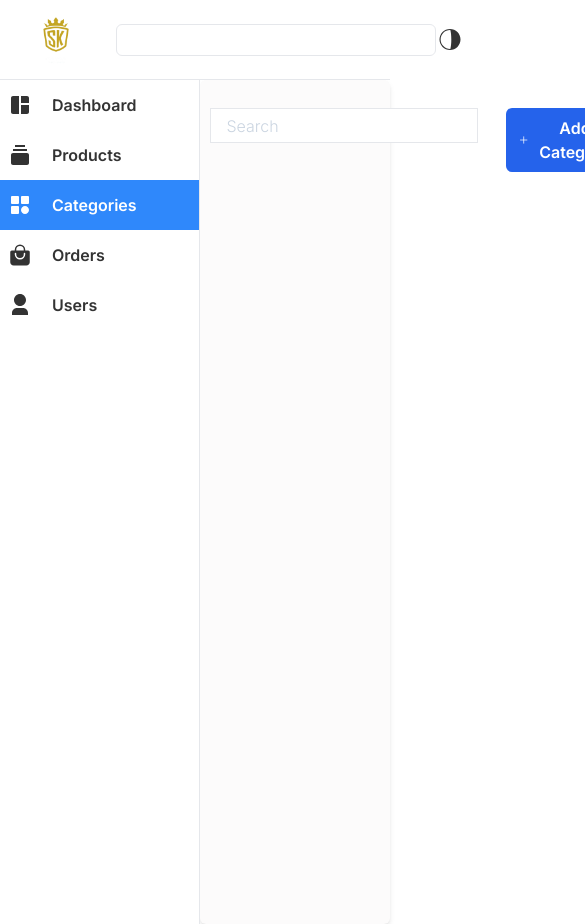
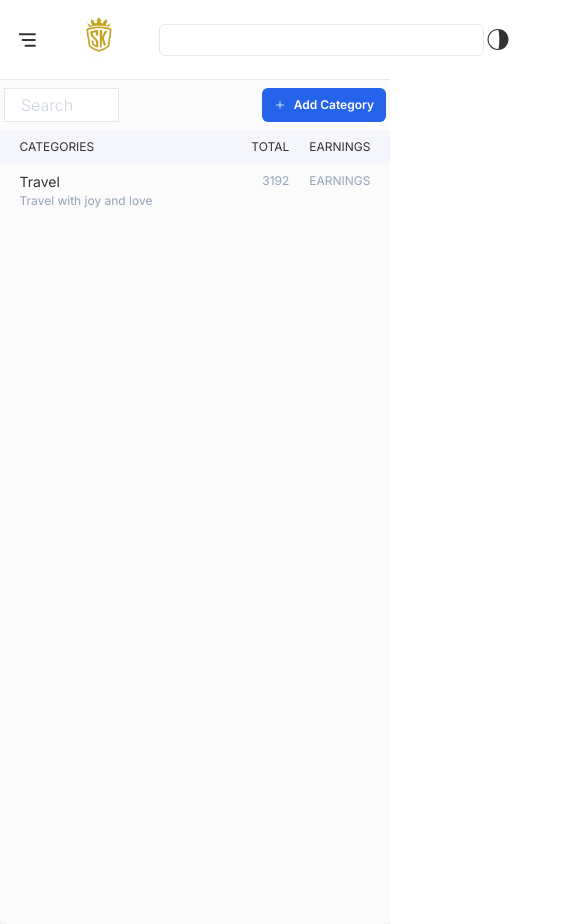
Before and after one commit to midhuun/sri-sk-home-appliances, a Next.js app: page /admin/categories in a window 390 px wide. Shown: the top 924 px of the page, 585 px wide, since content can reach past the window. Built offline with nearby package versions, Linux system fonts and the light colour scheme.

Commit message:
Added responsive design for admin category

```diff
--- a/app/admin/categories/page.tsx
+++ b/app/admin/categories/page.tsx
@@ -2,14 +2,32 @@ import { IoAddOutline } from "react-icons/io5";
 const Categories = () => {
   return (
     <div className='shadow-md bg-[#fcfbfb] dark:text-white  dark:bg-[#1a1e16] min-h-screen rounded-md '>
-      <div className="flex px-[5%] py-7 justify-between gap-7">
-        <input placeholder='Search' className='dark:bg-[#23271e] px-4 font-light placeholder:text-slate-300  dark:placeholder:text-slate-500 border h-[35px] dark:border-[#272b23]' type="text" name="" id="" />
+      <div className="flex px-1 lg:px-[5%] py-2 lg:py-7 justify-between gap-3 lg:gap-7">
+        <input placeholder='Search' className='dark:bg-[#23271e] w-[30%] px-4 font-light placeholder:text-slate-300  dark:placeholder:text-slate-500 border lg:h-[35px] dark:border-[#272b23]' type="text" name="" id="" />
         <div className="">
-          <button className='px-3 flex items-center justify-center bg-blue-600 font-semibold text-white gap-2 py-2 rounded-md'>
+          <button className='px-3 text-[12px] lg:text-md flex items-center justify-center bg-blue-600 font-semibold text-white gap-2 py-2 rounded-md'>
             <IoAddOutline fontWeight={800} />
             Add Category</button>
         </div>
       </div>
+      <div className="flex lg:text-sm  text-[12px] py-2 dark:bg-[#282d22] bg-[#f5f6fb] justify-between px-[5%]">
+            <p className="uppercase">Categories</p>
+            <div className="flex lg:text-sm text-[12px] uppercase  gap-5">
+              <p>Total</p>
+              <p>Earnings</p>
+            </div>
+        </div>
+        <div className="flex  lg:text-sm text-[12px] py-2  justify-between px-[5%]">
+          <div>
+          <p className="text-sm">Travel</p>
+          <p className=" text-[12px] text-slate-400 ">Travel with joy and love</p>
+          </div>
+
+            <div className="flex text-slate-400 lg:text-sm text-[12px] uppercase  gap-5">
+              <p>3192</p>
+              <p>Earnings</p>
+            </div>
+        </div>
     </div>
   )
 }
--- a/app/admin/layout.tsx
+++ b/app/admin/layout.tsx
@@ -1,14 +1,18 @@
-
+"use client";
 import ThemeSwitch from "../context/ThemeSwitch"
 import Image from "next/image"
-import Link from 'next/link';
+
+import { TbMenuDeep } from "react-icons/tb";
+
 import Links from "./links";
+import { useState } from "react";
 const layout = ({children}:{children:React.ReactNode}) => {
+  const [isnavOpen,setIsNavOpen]  =useState(false)
   return (
     <>
         <div className="flex fixed border-b z-[1000] dark:bg-[#181C14] bg-white  dark:border-gray-800 w-full h-[80px] items-center  justify-between px-4">
-
           <div className="left flex items-center gap-5 ">
+            <TbMenuDeep onClick={()=>setIsNavOpen(!isnavOpen)} className="cursor-pointer" size={28} />
           <Image height={80} alt="logo" width={80} src='/logo.png' />
           <input className=" h-8 w-[400px] active:outline-none dark:bg-[#1b1f17] rounded-md border dark:border-[#262525]" type="text" />
             </div>
@@ -19,8 +23,8 @@ const layout = ({children}:{children:React.ReactNode}) => {
             <ThemeSwitch />
             </div>
         </div>
-       <Links />
-       <div className="pl-[200px] pt-[80px]">
+       <Links navopen={isnavOpen} />
+       <div className="lg:pl-[200px] pt-[80px]">
       {children}
       </div>
     </>
--- a/app/admin/links.tsx
+++ b/app/admin/links.tsx
@@ -6,7 +6,6 @@ import { IoBagHandle } from "react-icons/io5";
 import { RiUser3Fill } from "react-icons/ri";
 import { usePathname } from 'next/navigation'
 import Link from "next/link";
-import clsx from 'clsx';
 type Links ={
   id:any
   name:String,
@@ -39,12 +38,12 @@ const links:Links[] =[
     icon:<RiUser3Fill size={24} />
   }
 ]
-const Links = () => {
+const Links = ({navopen}:any) => {
+     console.log(navopen);
     const params = usePathname();
-   const path =params.substring(7)
-
+    const path =params.substring(7)
   return (
-    <div className="fixed dark:text-[#E0E0E0] dark:bg-[#181C14] dark:border-gray-800 left-0 top-[80px]  z-[50] bg-white w-[200px] flex flex-col min-h-screen border-r">
+    <div className={`fixed dark:text-[#E0E0E0] ${navopen?"left-0":"left-[-100%]"} dark:bg-[#181C14] dark:border-gray-800  lg:left-0 transition duration-500 top-[80px]  z-[50] bg-white w-[200px] flex flex-col min-h-screen border-r`}>
     {links.map((link:Links)=> <Link href={`/admin/${link.id}`}  key={link.id} className={`cursor-pointer flex transition duration-300 hover:bg-[#2f88fb] px-2 h-[50px] w-full hover:text-white items-center gap-5 ${path === link.id && 'bg-[#2f88fb] text-white' }`}>
       {link.icon}
       <p className='font-semibold'>{link.name}</p>
```
